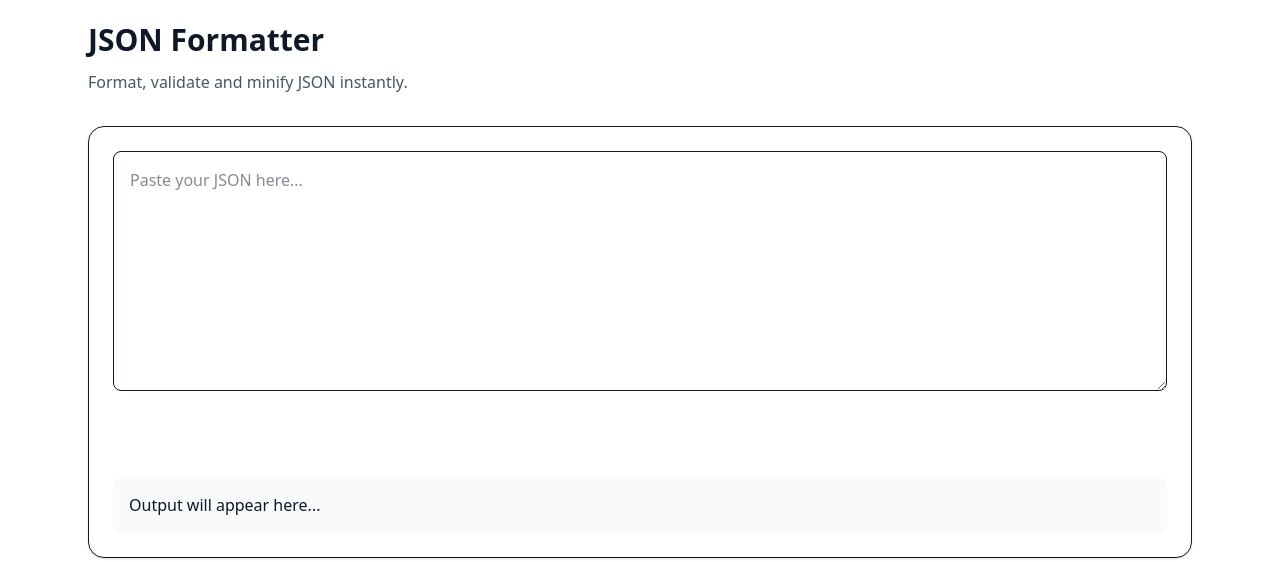
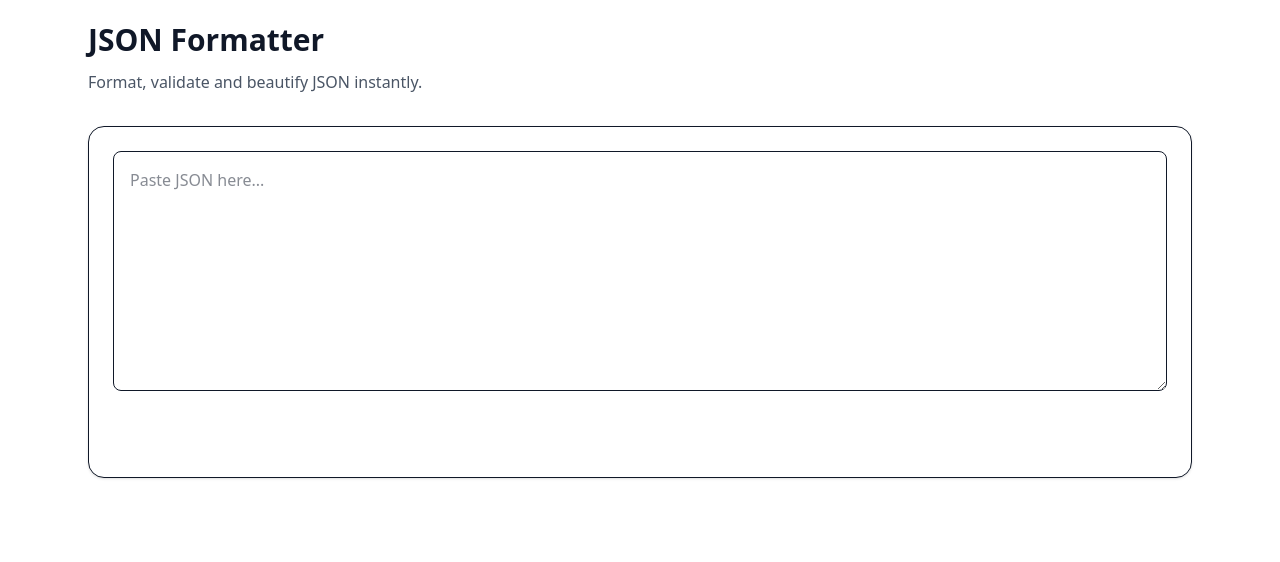
Before and after one commit to vaarunsonawwane-ops/yoryantra-new, a Next.js app: page /tools/json-formatter in a window 1280 px wide. Shown: the part 238-800 px from the top of the page. Built offline with nearby package versions, Linux system fonts and the light colour scheme.

Commit message:
json formatter logic created

```diff
--- a/app/tools/json-formatter/page.tsx
+++ b/app/tools/json-formatter/page.tsx
@@ -1,23 +1,72 @@
+"use client";
+
+import { useState } from "react";
 import ToolShell from "@/app/components/ToolShell";
 
 export default function JsonFormatter() {
+  const [input, setInput] = useState("");
+  const [output, setOutput] = useState("");
+  const [error, setError] = useState("");
+
+  const formatJSON = () => {
+    try {
+      const parsed = JSON.parse(input);
+      const formatted = JSON.stringify(parsed, null, 2);
+
+      setOutput(formatted);
+      setError("");
+    } catch (err: any) {
+      setError("Invalid JSON format");
+      setOutput("");
+    }
+  };
+
+  const copyOutput = () => {
+    navigator.clipboard.writeText(output);
+    alert("Copied to clipboard!");
+  };
+
   return (
     <ToolShell
       title="JSON Formatter"
-      description="Format, validate and minify JSON instantly."
+      description="Format, validate and beautify JSON instantly."
     >
       <textarea
         className="w-full h-60 border p-4 rounded-lg"
-        placeholder="Paste your JSON here..."
+        placeholder='Paste JSON here...'
+        value={input}
+        onChange={(e) => setInput(e.target.value)}
       />
 
-      <button className="mt-4 px-6 py-2 bg-[var(--green)] text-white rounded-lg">
+      <button
+        onClick={formatJSON}
+        className="mt-4 px-6 py-2 bg-[var(--green)] text-white rounded-lg"
+      >
         Format JSON
       </button>
 
-      <div className="mt-6 p-4 bg-gray-50 rounded-lg">
-        Output will appear here...
-      </div>
+      {error && (
+        <p className="mt-4 text-red-500 font-medium">{error}</p>
+      )}
+
+      {output && (
+        <div className="mt-6">
+          <div className="flex justify-between items-center mb-2">
+            <h3 className="font-semibold">Output</h3>
+
+            <button
+              onClick={copyOutput}
+              className="text-sm px-3 py-1 border rounded hover:bg-gray-100"
+            >
+              Copy
+            </button>
+          </div>
+
+          <pre className="p-4 bg-gray-50 border rounded-lg overflow-auto text-sm">
+            {output}
+          </pre>
+        </div>
+      )}
     </ToolShell>
   );
 }
```
